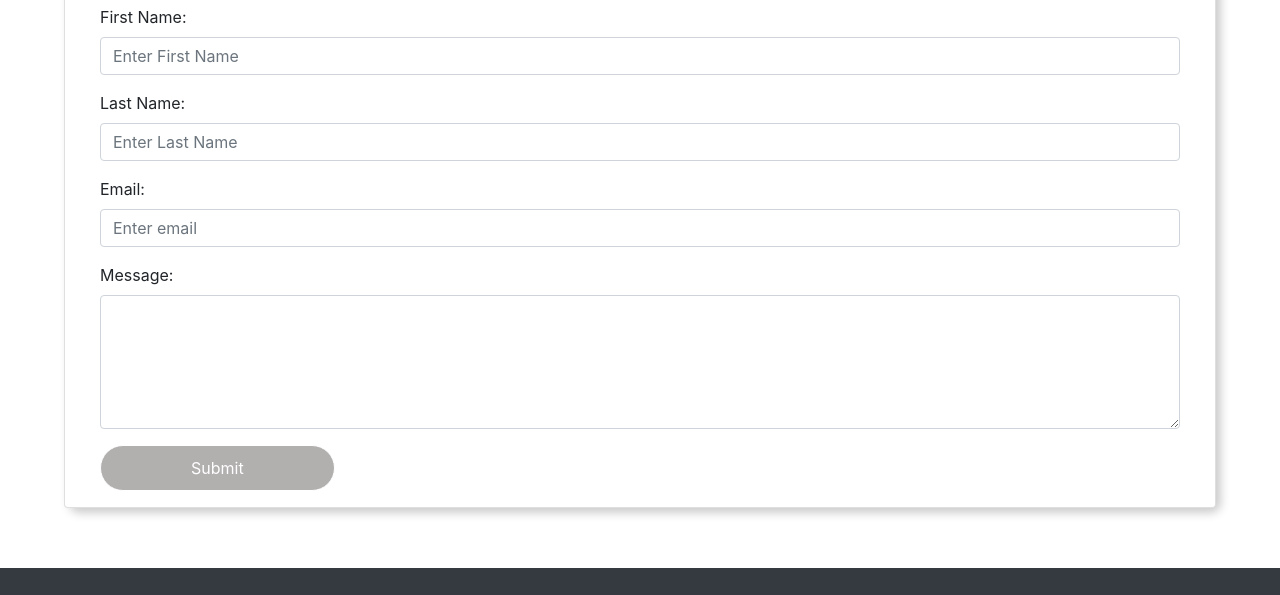
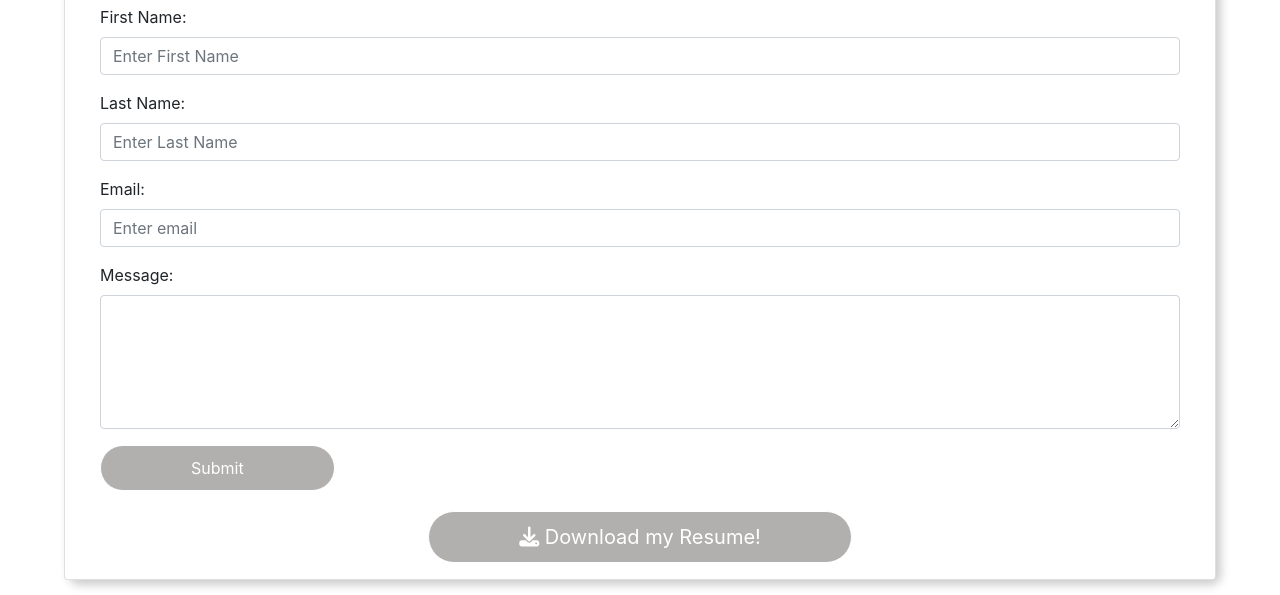
Before and after one commit to Qasim538/Bootstrap-Portfolio-Challange-3, a plain HTML site: page index.html in a window 1280 px wide. Shown: the part 4077-4672 px from the top of the page. Drawn offline with nearby package versions, Linux system fonts and the light colour scheme.

Commit message:
added CV at the bottom of the page

```diff
--- a/index.html
+++ b/index.html
@@ -315,6 +315,11 @@
               <div class="form-group">
               <div class="col-sm-offset-2 col-sm-12">
               <button type="submit" class="btn btn-default">Submit</button>
+              <div class="resume">
+              <a href="#" class="btn btn-lg btn-outline-light">
+                <i class="fas fa-download"></i>
+                Download my Resume!</a>
+              </div>
               </div>
               </div>
               </div>
```
